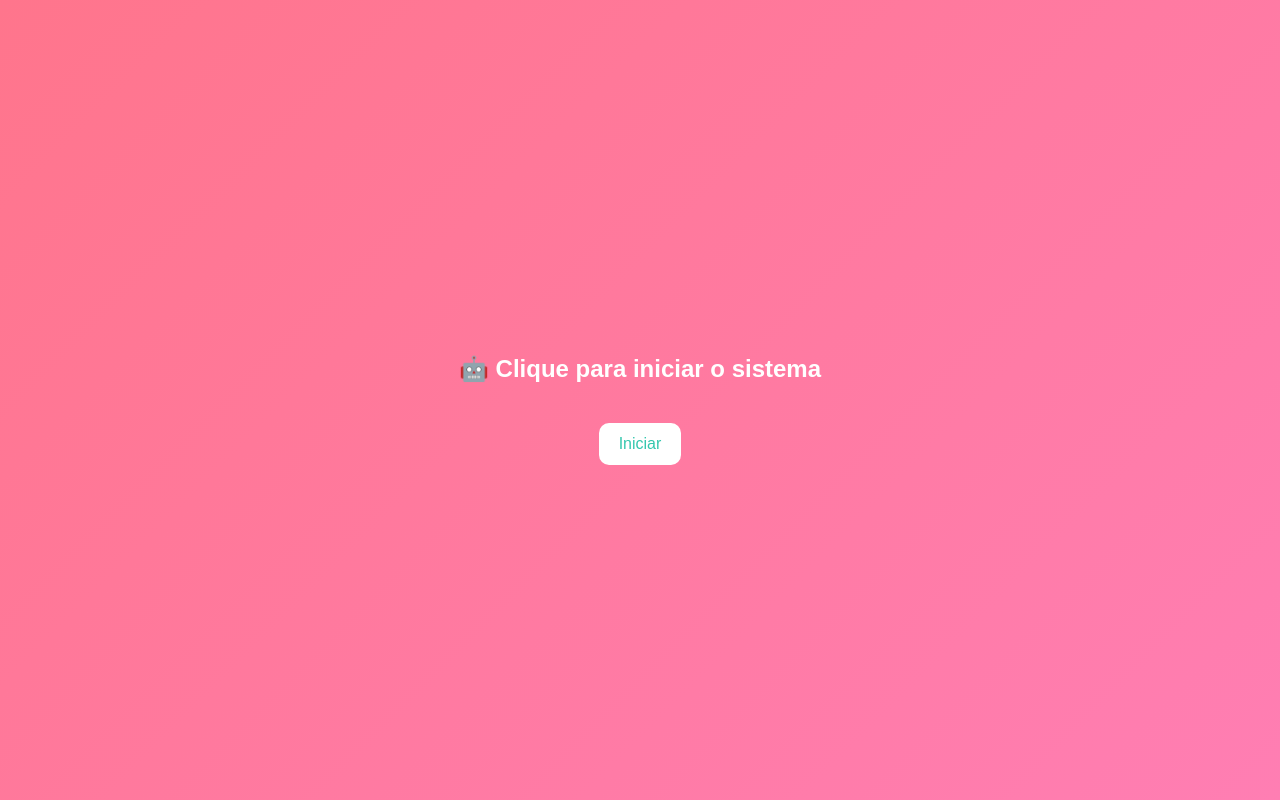
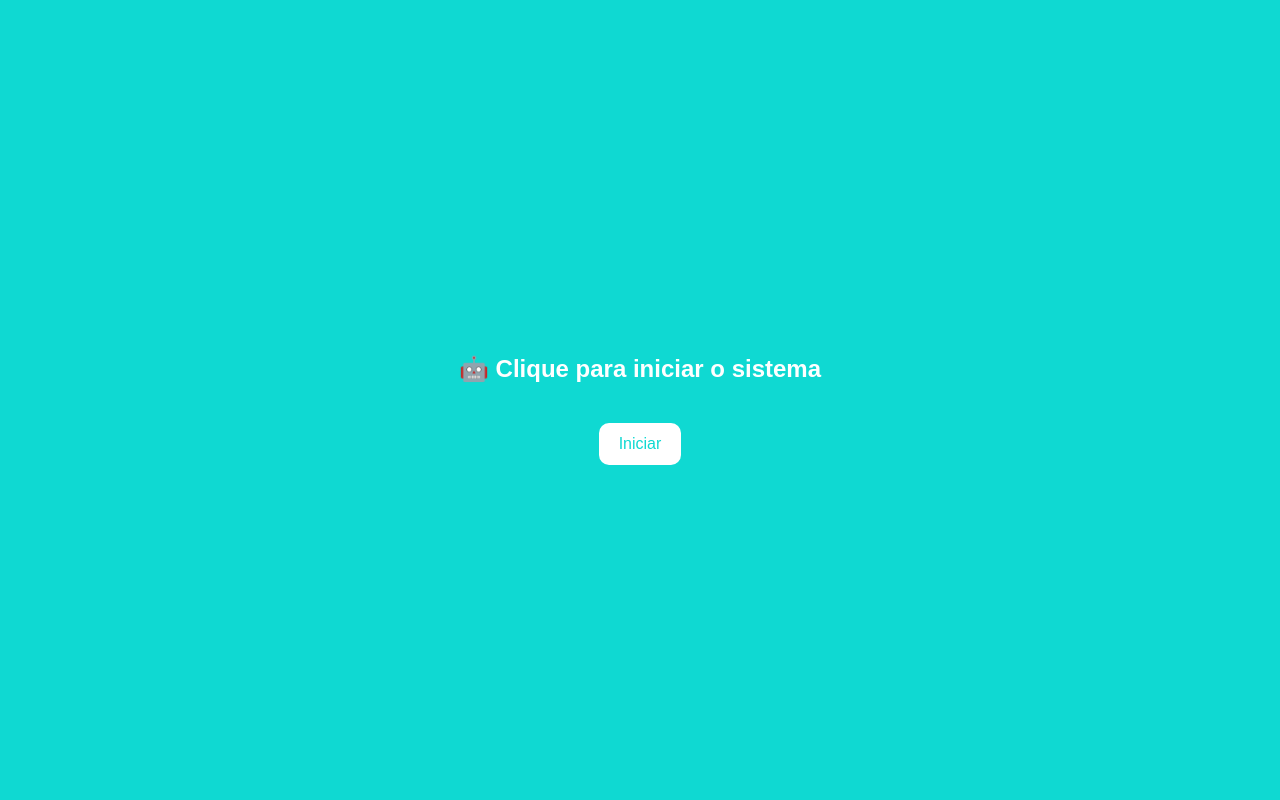
Before and after one commit to HFcompany/sistema-ultra-secreto, a plain HTML site: page index.html in a window 1280 px wide. Drawn offline with Linux system fonts and the light colour scheme.

Commit message:
index.html

```diff
--- a/index.html
+++ b/index.html
@@ -9,7 +9,7 @@
 body {
     margin: 0;
     font-family: Arial, sans-serif;
-    background: linear-gradient(135deg, #ff758c, #ff7eb3);
+    background: linear-gradient(135deg, #0fd9d2, #0fd9d2);
     display: flex;
     justify-content: center;
     align-items: center;
@@ -29,7 +29,7 @@ button {
     border: none;
     border-radius: 10px;
     background: white;
-    color: #34c7ae;
+    color: #0fd9d2;
     cursor: pointer;
 }
 
```
